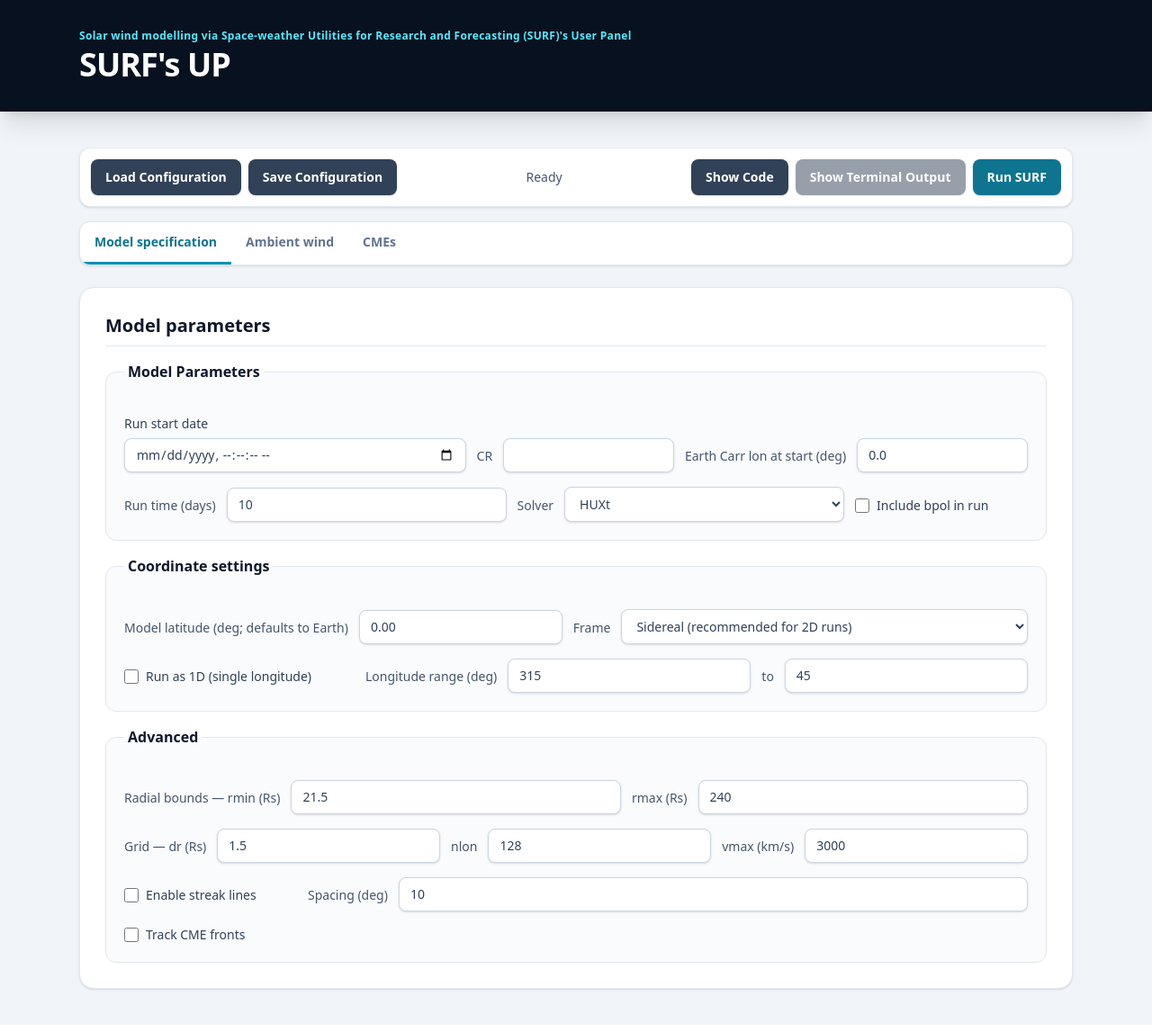
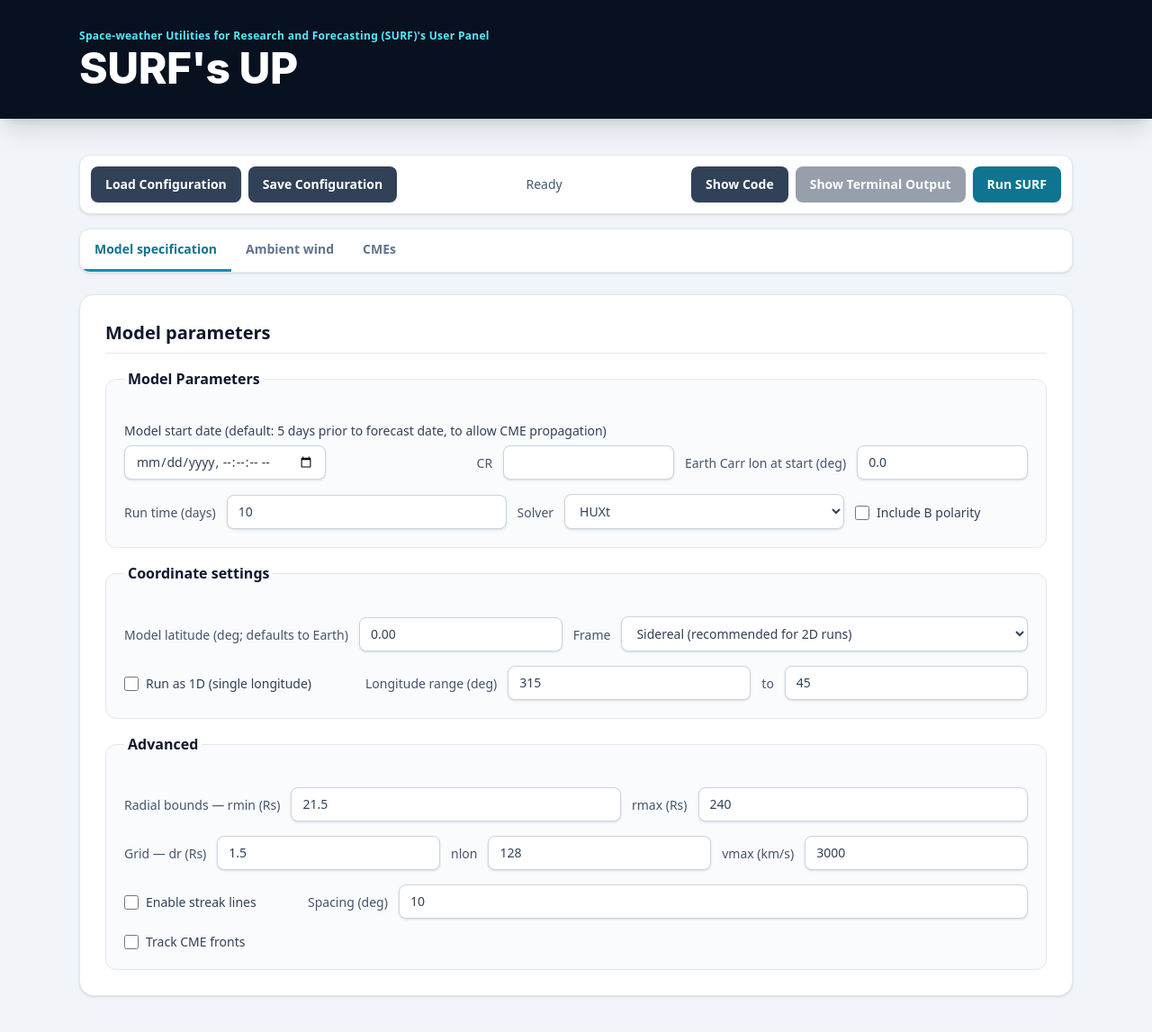
Before and after one commit to University-of-Reading-Space-Science/SURFs_UP, a Flask app: template surfs_up/web/templates/index.html in a window 1280 px wide. Shown: the whole page at 90% size. Run offline with Flask 3, Linux system fonts and the light colour scheme; the template is opened without the code that fills it, so the values that code supplies are empty.

Commit message:
cosmetic changes

```diff
--- a/surfs_up/core/__init__.py
+++ b/surfs_up/core/__init__.py
@@ -6,6 +6,7 @@ from .plotting import (
     plot_custom_timeseries,
     plot_radial,
     sample_custom_timeseries,
+    timeseries_figsize,
 )
 from .codegen import build_generated_code, build_uniform_boundary_code
 from .runner import RunResult, run_generated_code
@@ -20,4 +21,5 @@ __all__ = [
     "plot_radial",
     "run_generated_code",
     "sample_custom_timeseries",
+    "timeseries_figsize",
 ]
--- a/surfs_up/web/app.py
+++ b/surfs_up/web/app.py
@@ -28,6 +28,7 @@ from surfs_up.core import (
     plot_radial as plot_radial_profile,
     run_generated_code,
     sample_custom_timeseries,
+    timeseries_figsize,
 )
 
 _RUNS: OrderedDict[str, object] = OrderedDict()
@@ -141,7 +142,7 @@ def _model_defaults() -> dict[str, object]:
 
     today = datetime.datetime.now(datetime.UTC).replace(tzinfo=None, microsecond=0)
     now = (
-        today - datetime.timedelta(days=6)
+        today - datetime.timedelta(days=5)
     ).replace(tzinfo=None, microsecond=0)
     cr_num, cr_lon = sin.datetime2surfinputs(now)
     earth_latitude = sin.get_earth_lat(now)
@@ -946,11 +947,13 @@ def create_app(config: dict | None = None) -> Flask:
                         and np.isfinite(np.asarray(series[key], dtype=float)).any()
                     ]
                     figure, axes = plt.subplots(
-                        len(fields), 1, figsize=(10, 2.5 * len(fields)), sharex=True
+                        len(fields), 1, figsize=timeseries_figsize(), sharex=True
                     )
                     for axis, (key, label) in zip(np.atleast_1d(axes), fields):
                         axis.plot(series["time"], series[key], "r-")
                         axis.set_ylabel(label)
+                        if key == "vsw":
+                            axis.set_ylim(300, 900)
                         axis.grid(True, alpha=0.3)
                     format_datetime_axis_like_surf(
                         figure,
--- a/surfs_up/web/templates/index.html
+++ b/surfs_up/web/templates/index.html
@@ -112,6 +112,16 @@
       .speed-profile-editor { @apply relative w-full max-w-4xl rounded-xl border border-slate-200 bg-white p-3 shadow-inner; }
       .speed-profile-canvas { @apply block h-64 w-full cursor-crosshair rounded-lg bg-white; touch-action: none; }
       .speed-axis-label { writing-mode: vertical-rl; transform: rotate(180deg); }
+      .brand-title {
+        font-family: "Segoe UI Variable Display", "Aptos Display", "Inter", "Segoe UI", sans-serif;
+        font-weight: 800;
+        letter-spacing: -0.01em;
+        line-height: 0.95;
+      }
+      .model-start-input {
+        width: 14rem !important;
+        max-width: 100%;
+      }
     }
   </style>
 </head>
@@ -132,8 +142,8 @@
   </script>
   <header class="bg-space-950 text-white shadow-xl">
     <div class="mx-auto max-w-6xl px-4 py-8 sm:px-6">
-      <p class="mb-1 text-xs font-semibold tracking-wide text-cyan-300">Solar wind modelling via Space-weather Utilities for Research and Forecasting (SURF)'s User Panel</p>
-      <h1 class="text-3xl font-bold tracking-tight sm:text-4xl">SURF's UP</h1>
+      <p class="mb-1 text-xs font-semibold tracking-wide text-cyan-300">Space-weather Utilities for Research and Forecasting (SURF)'s User Panel</p>
+      <h1 class="brand-title text-4xl sm:text-5xl">SURF's UP</h1>
     </div>
   </header>
   <main class="mx-auto max-w-6xl px-4 py-6 sm:px-6 sm:py-10">
@@ -190,9 +200,12 @@
       <legend class="group-title px-1">Model Parameters</legend>
       <div class="grid gap-4">
         <div class="grid items-end gap-3 lg:grid-cols-[minmax(14rem,2fr)_auto_minmax(7rem,1fr)_auto_minmax(10rem,1fr)]">
-          <label>Run start date
-            <input name="start_datetime" id="model-start-datetime" type="datetime-local" step="1" value="{{ default_start }}">
-          </label>
+          <div class="grid gap-1.5">
+            <span class="whitespace-nowrap text-sm font-medium text-slate-700">Model start date (default: 5 days prior to forecast date, to allow CME propagation)</span>
+            <label><span class="sr-only">Model start date</span>
+              <input class="model-start-input" name="start_datetime" id="model-start-datetime" type="datetime-local" step="1" value="{{ default_start }}">
+            </label>
+          </div>
           <span class="pb-2 text-sm font-medium text-slate-600">CR</span>
           <label><span class="sr-only">Carrington rotation</span>
             <input name="cr_num" id="model-cr-number" type="number" value="{{ default_cr_num }}">
@@ -211,7 +224,7 @@
           <label><span class="sr-only">Solver</span>
             <select name="solver"><option value="huxt">HUXt</option><option>hydro</option><option>hydro-pcm</option></select>
           </label>
-          <label class="pb-2"><span><input name="include_bpol" type="checkbox"> Include bpol in run</span></label>
+          <label class="pb-2"><span><input name="include_bpol" type="checkbox"> Include B polarity</span></label>
         </div>
       </div>
     </fieldset>
```
Also changed, not shown: surfs_up/core/plotting.py (+10 -4 lines), surfs_up/gui.py (+11 -7 lines), tests/test_core.py (+4 -0 lines), tests/test_web.py (+4 -0 lines).
